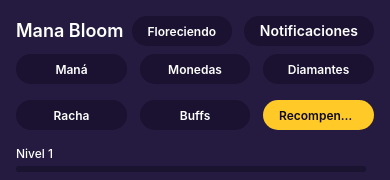
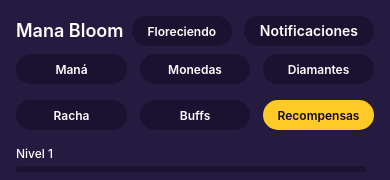
Before and after one commit to codesebastianvega/mana-bloom-app, a React Native app: screen /HomeScreen in a window 390 px wide. Shown: the top 180 px of the page. Built offline with nearby package versions, Linux system fonts and the light colour scheme.

Commit message:
style: center home header chip text

```diff
--- a/src/components/home/HomeHeader.styles.js
+++ b/src/components/home/HomeHeader.styles.js
@@ -37,6 +37,8 @@ export default StyleSheet.create({
     paddingHorizontal: Spacing.base,
     paddingVertical: Spacing.small,
     height: 30,
+    justifyContent: "center",
+    alignItems: "center",
   },
   notificationsButton: {
     backgroundColor: Colors.surface,
@@ -76,6 +78,8 @@ export default StyleSheet.create({
     maxWidth: "31%",
     flexGrow: 0,
     marginBottom: Spacing.small,
+    justifyContent: "center",
+    alignItems: "center",
   },
   chipAccent: {
     backgroundColor: Colors.accent,
@@ -83,8 +87,7 @@ export default StyleSheet.create({
   chipContent: {
     alignItems: "center",
     justifyContent: "center",
-    position: "relative",
-    zIndex: 2,
+    flex: 1,
   },
   chipText: {
     ...Typography.caption,
```
